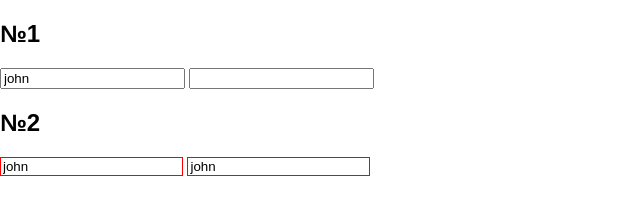
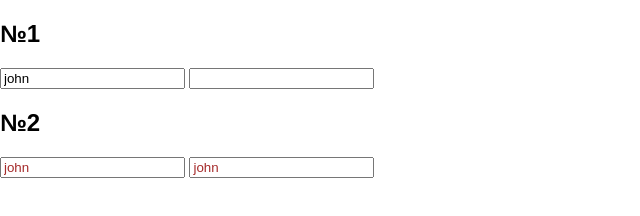
Before and after one commit to OlesaMin18/A, a plain HTML site: page form2/index.html in a window 1280 px wide. Shown: the whole page, without its empty margins (0-640 px from the left). Drawn offline with Linux system fonts and the light colour scheme; files that its build step writes are made by us from their sources.

Commit message:
Текст инпута

```diff
--- a/form2/index.html
+++ b/form2/index.html
@@ -13,8 +13,8 @@
         </form>
         <h2>№2</h2>
         <form action="">
-            <input type="text" value="john" style="border: 1px solid red;">
-            <input type="text" value="john" style="border: 1px solid red;">
+            <input type="text" value="john" style="color: brown;">
+            <input type="text" value="john" style="color: brown;">
         </form>
     </body>
 </html>
```
